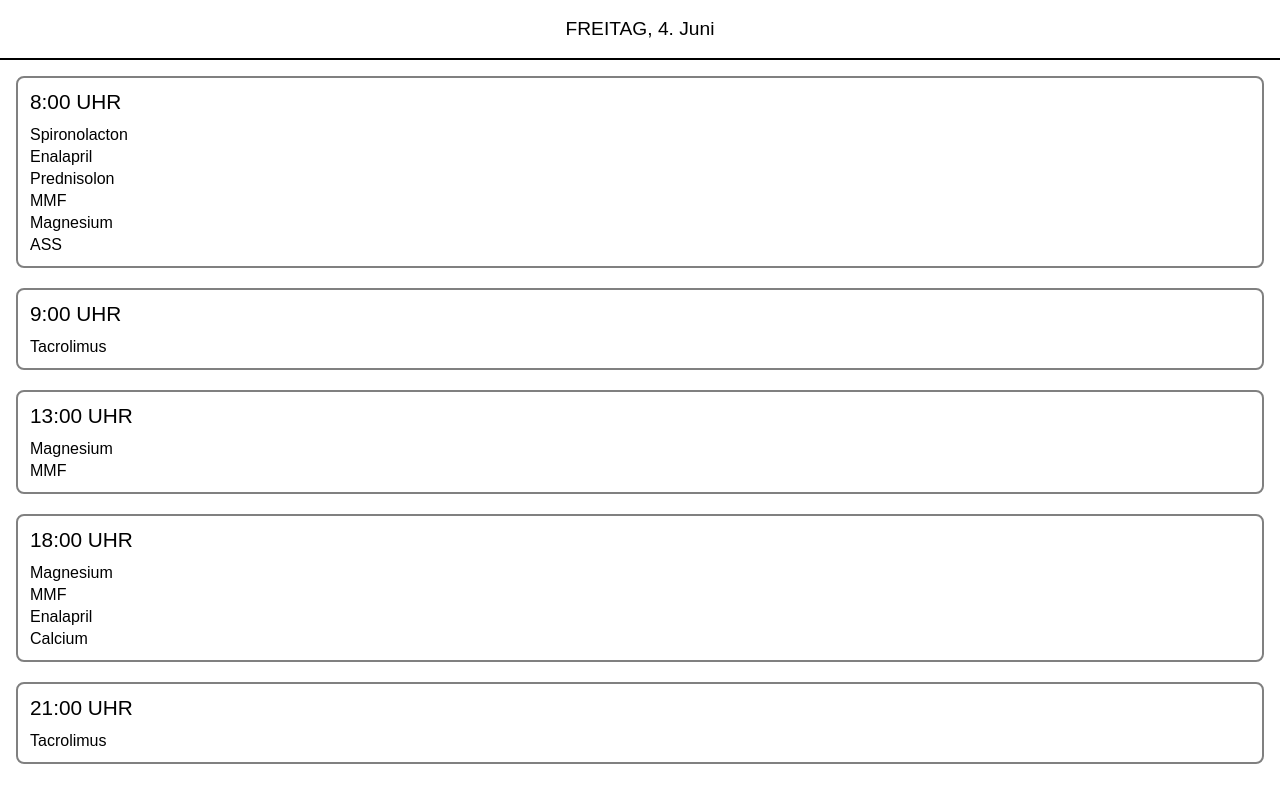
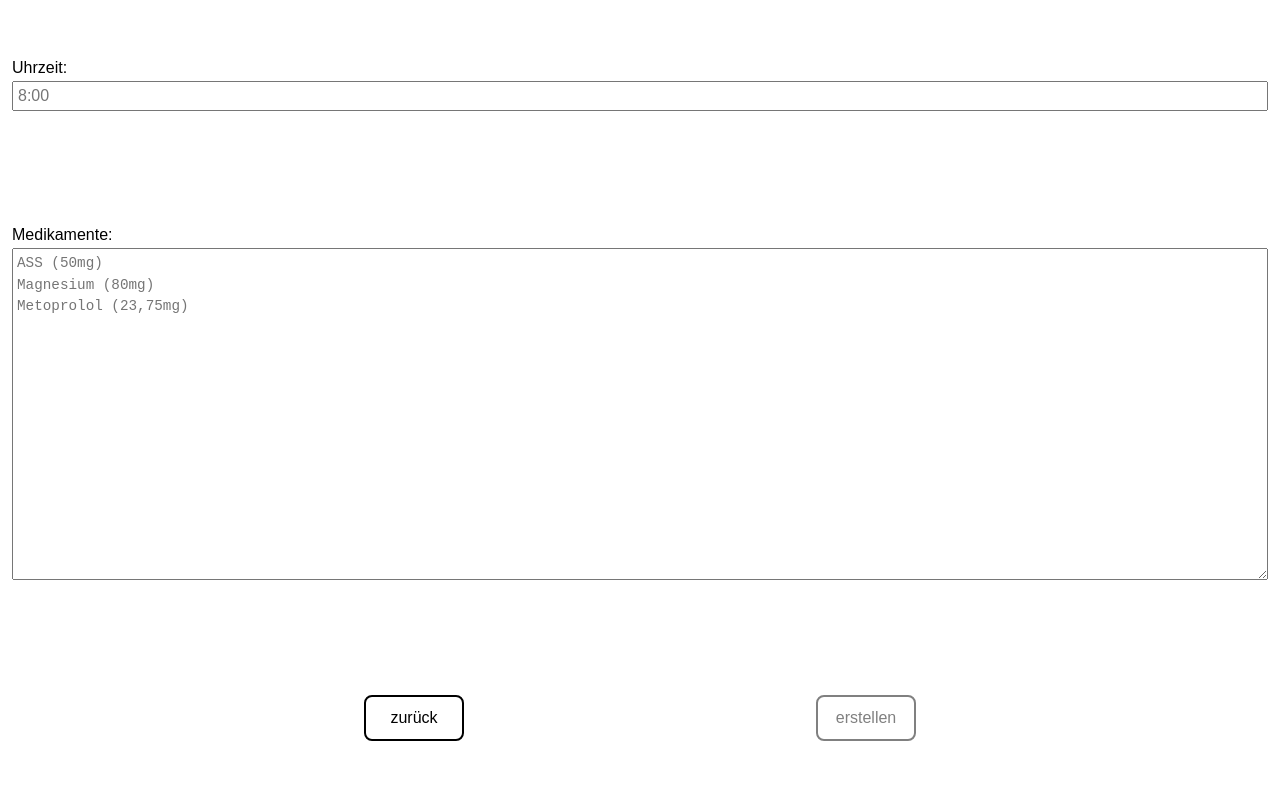
Before and after one commit to anniviz/capstone-project, a React (Create React App) app: page / in a window 1280 px wide. Built offline with nearby package versions, Linux system fonts and the light colour scheme.

Commit message:
Add Form Page to App

```diff
--- a/src/App.js
+++ b/src/App.js
@@ -1,55 +1,44 @@
+import { useState } from 'react'
 import styled from 'styled-components/macro'
 import Header from './components/Header'
 import MedicationGroup from './components/MedicationGroup'
+import Form from './pages/FormPage'
 
 export default function App() {
   const currentDate = new Date()
 
-  const medication = [
-    {
-      id: 1,
-      time: '8:00',
-      meds: [
-        { id: 1, medName: 'Spironolacton' },
-        { id: 2, medName: 'Enalapril' },
-        { id: 3, medName: 'Prednisolon' },
-        { id: 4, medName: 'MMF' },
-        { id: 5, medName: 'Magnesium' },
-        { id: 6, medName: 'ASS' },
-      ],
-    },
-    { id: 2, time: '9:00', meds: [{ id: 1, medName: 'Tacrolimus' }] },
-    {
-      id: 3,
-      time: '13:00',
-      meds: [
-        { id: 1, medName: 'Magnesium' },
-        { id: 2, medName: 'MMF' },
-      ],
-    },
-    {
-      id: 4,
-      time: '18:00',
-      meds: [
-        { id: 1, medName: 'Magnesium' },
-        { id: 2, medName: 'MMF' },
-        { id: 3, medName: 'Enalapril' },
-        { id: 4, medName: 'Calcium' },
-      ],
-    },
-    { id: 5, time: '21:00', meds: [{ id: 1, medName: 'Tacrolimus' }] },
-  ]
+  const [medications, setMedications] = useState([])
+  const [activePage, setActivePage] = useState('form')
 
   return (
+    <>
+      {activePage === 'medication' && (
         <Grid>
           <Header>{formatDate(currentDate)}</Header>
           <Flexbox>
-        {medication.map(({ id, time, meds }) => (
+            {medications.map(({ id, time, meds }) => (
               <MedicationGroup key={id} time={time} meds={meds} />
             ))}
           </Flexbox>
         </Grid>
+      )}
+      {activePage === 'form' && (
+        <Form
+          onClick={handleActivePage}
+          setActivePage={setActivePage}
+          onSubmit={handleSubmit}
+        />
+      )}
+    </>
   )
+
+  function handleActivePage(page) {
+    setActivePage(page)
+  }
+
+  function handleSubmit(newMedication) {
+    setMedications([newMedication, ...medications])
+  }
 
   function formatDate(date) {
     const days = [
```
Lines whose indentation alone changed are shown as unchanged.
